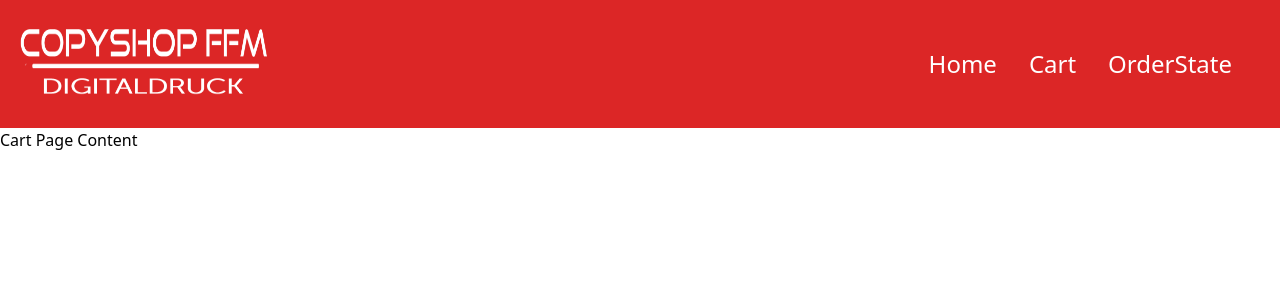
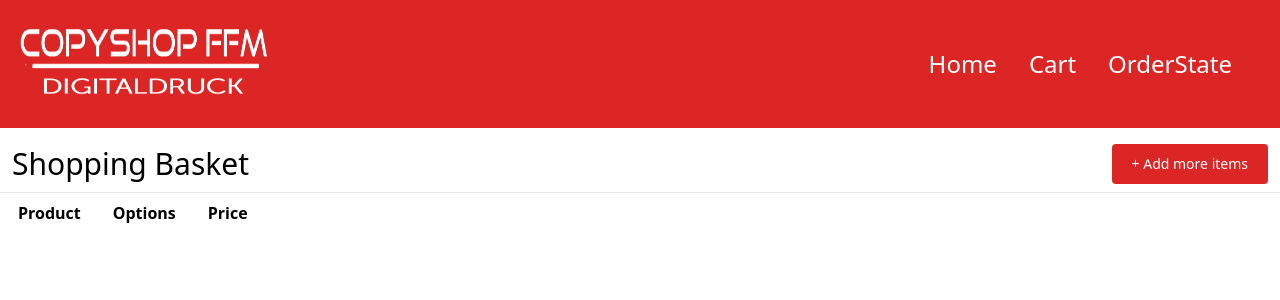
Before and after one commit to Fair-Technology/CopyshopFFM-ReactJS, a React (Vite) app: page /cart in a window 1280 px wide. Shown: the top 300 px of the page. Built offline with nearby package versions, Linux system fonts and the light colour scheme.

Commit message:
COP-3-initial-cart-structure

```diff
--- a/src/pages/cart.tsx
+++ b/src/pages/cart.tsx
@@ -1,5 +1,49 @@
 const CartPage = () => {
-	return <div className="app container mx-auto">Cart Page Content</div>;
+  return (
+    <div className="container mx-auto mt-4">
+      <CartHeader />
+      <CartItems />
+      <CartActions />
+    </div>
+  );
+};
+
+const CartHeader = () => {
+  return (
+    <div className="flex justify-between items-center border-b pb-2 px-3">
+      <h1 className="text-3xl font-medium"> Shopping Basket</h1>
+      <button
+        type="button"
+        className="text-white bg-red-600 hover:bg-red-800 focus:ring-4 focus:ring-red-300 font-medium rounded text-sm px-5 py-2.5 focus:outline-none"
+      >
+        + Add more items
+      </button>
+    </div>
+  );
+};
+
+const CartItems = () => {
+  return (
+    <div className="mb-2">
+      <table className="table-auto">
+        <thead>
+          <tr>
+            <th className=""></th>
+            <th className="px-4 py-2">Product</th>
+            <th className="px-4 py-2">Options</th>
+            <th className="px-4 py-2">Price</th>
+            <th className=""></th>
+          </tr>
+        </thead>
+        <tbody></tbody>
+        <tfoot></tfoot>
+      </table>
+    </div>
+  );
+};
+
+const CartActions = () => {
+  return <div className="px-3"></div>;
 };
 
 export default CartPage;
```
